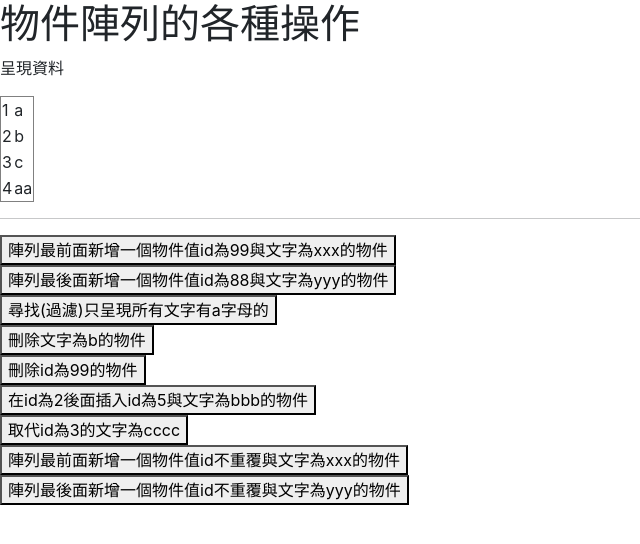
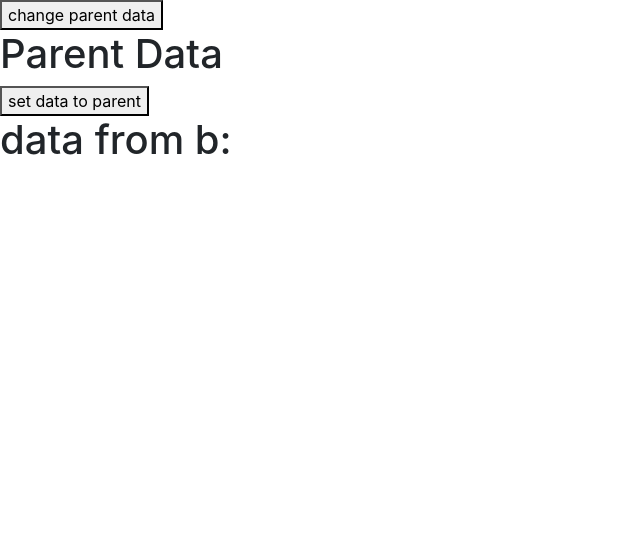
Before and after one commit to hunter850/react_lesson, a React (Create React App) app: page / in a window 1280 px wide. Shown: the top 544 px of the page, without its empty margins (0-640 px from the left). Built offline with nearby package versions, Linux system fonts and the light colour scheme.

Commit message:
practice props

```diff
--- /dev/null
+++ b/src/0712/PropsChildA.jsx
@@ -0,0 +1,11 @@
+import { Fragment } from "react";
+
+function PropsChildA({ parentData }) {
+    return (
+        <Fragment>
+            <h1>{parentData}</h1>
+        </Fragment>
+    );
+}
+
+export default PropsChildA;
--- /dev/null
+++ b/src/0712/PropsChildB.jsx
@@ -0,0 +1,14 @@
+import { Fragment, useState } from "react";
+
+function PropsChildB({ setDataFromCildB }) {
+    const [childBData] = useState("child b data");
+    return (
+        <Fragment>
+            <button onClick={() => setDataFromCildB(childBData)}>
+                set data to parent
+            </button>
+        </Fragment>
+    );
+}
+
+export default PropsChildB;
--- /dev/null
+++ b/src/0712/PropsParent.jsx
@@ -0,0 +1,20 @@
+import { Fragment, useState } from "react";
+import PropsChildA from "./PropsChildA";
+import PropsChildB from "./PropsChildB";
+
+function PropsParent() {
+    const [parentData, setParentData] = useState("Parent Data");
+    const [dataFromCildB, setDataFromCildB] = useState("");
+    return (
+        <Fragment>
+            <button onClick={() => setParentData("Hello React")}>
+                change parent data
+            </button>
+            <PropsChildA parentData={parentData} />
+            <PropsChildB setDataFromCildB={setDataFromCildB} />
+            <h1>data from b: {dataFromCildB}</h1>
+        </Fragment>
+    );
+}
+
+export default PropsParent;
--- a/src/App.jsx
+++ b/src/App.jsx
@@ -1,7 +1,7 @@
-import ObjectArray from "./0711/ObjectArray";
+import PropsParent from "./0712/PropsParent";
 
 function App() {
-    return <ObjectArray />;
+    return <PropsParent />;
 }
 
 export default App;
```
